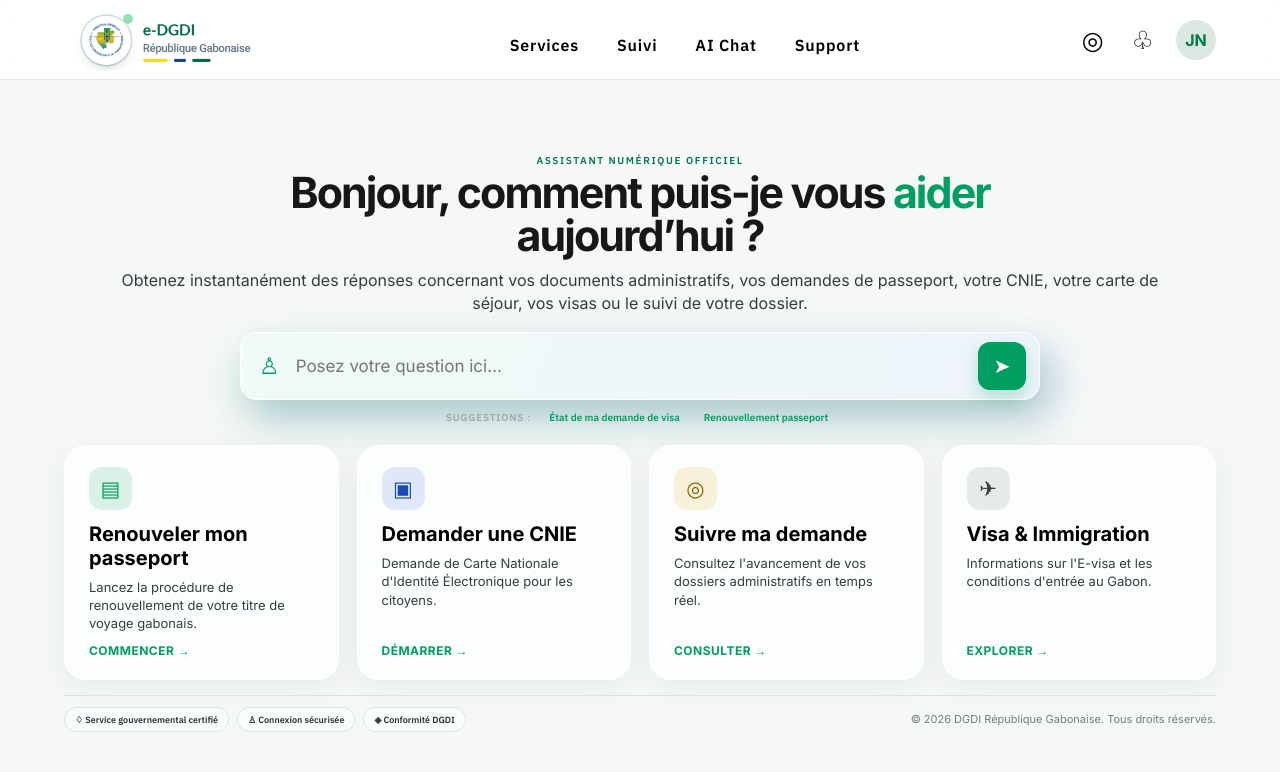
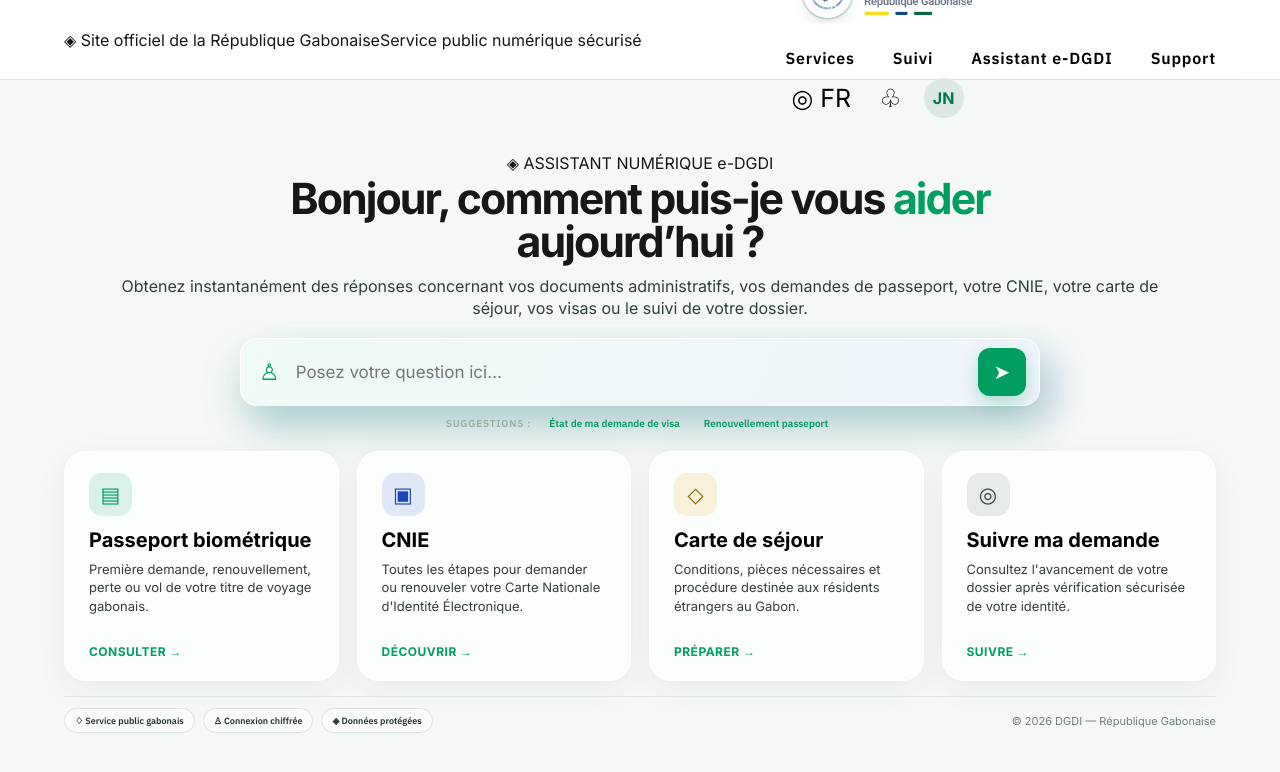
Before and after one commit to jeandirel/chatbot_dgdi, a React (Create React App) app: page / in a window 1280 px wide. Shown: the top 772 px of the page. Built offline with nearby package versions, Linux system fonts and the light colour scheme.

Commit message:
Add Gabon sovereign service experience

```diff
--- a/src/App.js
+++ b/src/App.js
@@ -2,10 +2,10 @@
 
 const suggestions = ['État de ma demande de visa', 'Renouvellement passeport'];
 const quickActions = [
-  { icon: '▤', tone: 'green', title: 'Renouveler mon passeport', text: 'Lancez la procédure de renouvellement de votre titre de voyage gabonais.', action: 'Commencer', prompt: 'Comment renouveler mon passeport ?' },
-  { icon: '▣', tone: 'blue', title: 'Demander une CNIE', text: "Demande de Carte Nationale d'Identité Électronique pour les citoyens.", action: 'Démarrer', prompt: 'Comment demander une CNIE ?' },
-  { icon: '◎', tone: 'gold', title: 'Suivre ma demande', text: "Consultez l'avancement de vos dossiers administratifs en temps réel.", action: 'Consulter', prompt: 'Je souhaite suivre ma demande.' },
-  { icon: '✈', tone: 'dark', title: 'Visa & Immigration', text: "Informations sur l'E-visa et les conditions d'entrée au Gabon.", action: 'Explorer', prompt: "Quelles sont les conditions d'entrée au Gabon ?" },
+  { icon: '▤', tone: 'green', title: 'Passeport biométrique', text: 'Première demande, renouvellement, perte ou vol de votre titre de voyage gabonais.', action: 'Consulter', prompt: 'Je souhaite connaître la procédure pour un passeport biométrique.' },
+  { icon: '▣', tone: 'blue', title: 'CNIE', text: "Toutes les étapes pour demander ou renouveler votre Carte Nationale d'Identité Électronique.", action: 'Découvrir', prompt: 'Comment demander ou renouveler une CNIE ?' },
+  { icon: '◇', tone: 'gold', title: 'Carte de séjour', text: 'Conditions, pièces nécessaires et procédure destinée aux résidents étrangers au Gabon.', action: 'Préparer', prompt: 'Quelle est la procédure pour obtenir une carte de séjour ?' },
+  { icon: '◎', tone: 'dark', title: 'Suivre ma demande', text: "Consultez l'avancement de votre dossier après vérification sécurisée de votre identité.", action: 'Suivre', prompt: 'Je souhaite suivre ma demande.' },
 ];
 
 function Mark({ small = false }) {
@@ -18,13 +18,16 @@
 
 function Header({ page, onHome, onChat }) {
   return <header className="topbar">
-    <button className="brand-button" onClick={onHome} aria-label="Accueil e-DGDI"><OfficialLogo /></button>
-    <nav aria-label="Navigation principale">
-      <button>Services</button><button>Suivi</button>
-      <button className={page === 'chat' ? 'active' : ''} onClick={onChat}>AI Chat</button>
-      <button>Support</button>
-    </nav>
-    <div className="header-tools"><button aria-label="Langue">◎</button><button aria-label="Notifications">♧</button><div className="avatar">JN</div></div>
+    <div className="gov-strip"><span>◈ Site officiel de la République Gabonaise</span><span>Service public numérique sécurisé</span></div>
+    <div className="main-nav">
+      <button className="brand-button" onClick={onHome} aria-label="Accueil e-DGDI"><OfficialLogo /></button>
+      <nav aria-label="Navigation principale">
+        <button>Services</button><button>Suivi</button>
+        <button className={page === 'chat' ? 'active' : ''} onClick={onChat}>Assistant e-DGDI</button>
+        <button>Support</button>
+      </nav>
+      <div className="header-tools"><button aria-label="Langue">◎ FR</button><button aria-label="Notifications">♧</button><div className="avatar">JN</div></div>
+    </div>
   </header>;
 }
 
@@ -33,7 +36,7 @@
   const submit = (event) => { event?.preventDefault(); if (value.trim()) startChat(value.trim()); };
   return <main className="home">
     <section className="hero">
-      <p className="eyebrow">ASSISTANT NUMÉRIQUE OFFICIEL</p>
+      <div className="sovereign-badge">◈ ASSISTANT NUMÉRIQUE e-DGDI</div>
       <h1>Bonjour, comment puis-je vous <em>aider</em><br /> aujourd’hui&nbsp;?</h1>
       <p className="subtitle">Obtenez instantanément des réponses concernant vos documents administratifs, vos demandes de passeport, votre CNIE, votre carte de séjour, vos visas ou le suivi de votre dossier.</p>
       <form className="hero-search" onSubmit={submit}>
@@ -42,13 +45,14 @@
         <button type="submit" aria-label="Envoyer">➤</button>
       </form>
       <div className="suggestions"><b>Suggestions :</b>{suggestions.map((item) => <button key={item} onClick={() => startChat(item)}>{item}</button>)}</div>
+      <div className="gabon-ribbon" aria-hidden="true"><i /><i /><i /></div>
     </section>
     <section className="actions" aria-label="Démarches fréquentes">
       {quickActions.map((item) => <button className="action-card" key={item.title} onClick={() => startChat(item.prompt)}>
         <span className={`action-icon ${item.tone}`}>{item.icon}</span><h2>{item.title}</h2><p>{item.text}</p><strong>{item.action} <span>→</span></strong>
       </button>)}
     </section>
-    <footer className="trust"><div><span>♢ Service gouvernemental certifié</span><span>♙ Connexion sécurisée</span><span>◈ Conformité DGDI</span></div><p>© 2026 DGDI République Gabonaise. Tous droits réservés.</p></footer>
+    <footer className="trust"><div><span>♢ Service public gabonais</span><span>♙ Connexion chiffrée</span><span>◈ Données protégées</span></div><p>© 2026 DGDI — République Gabonaise</p></footer>
   </main>;
 }
 
```
